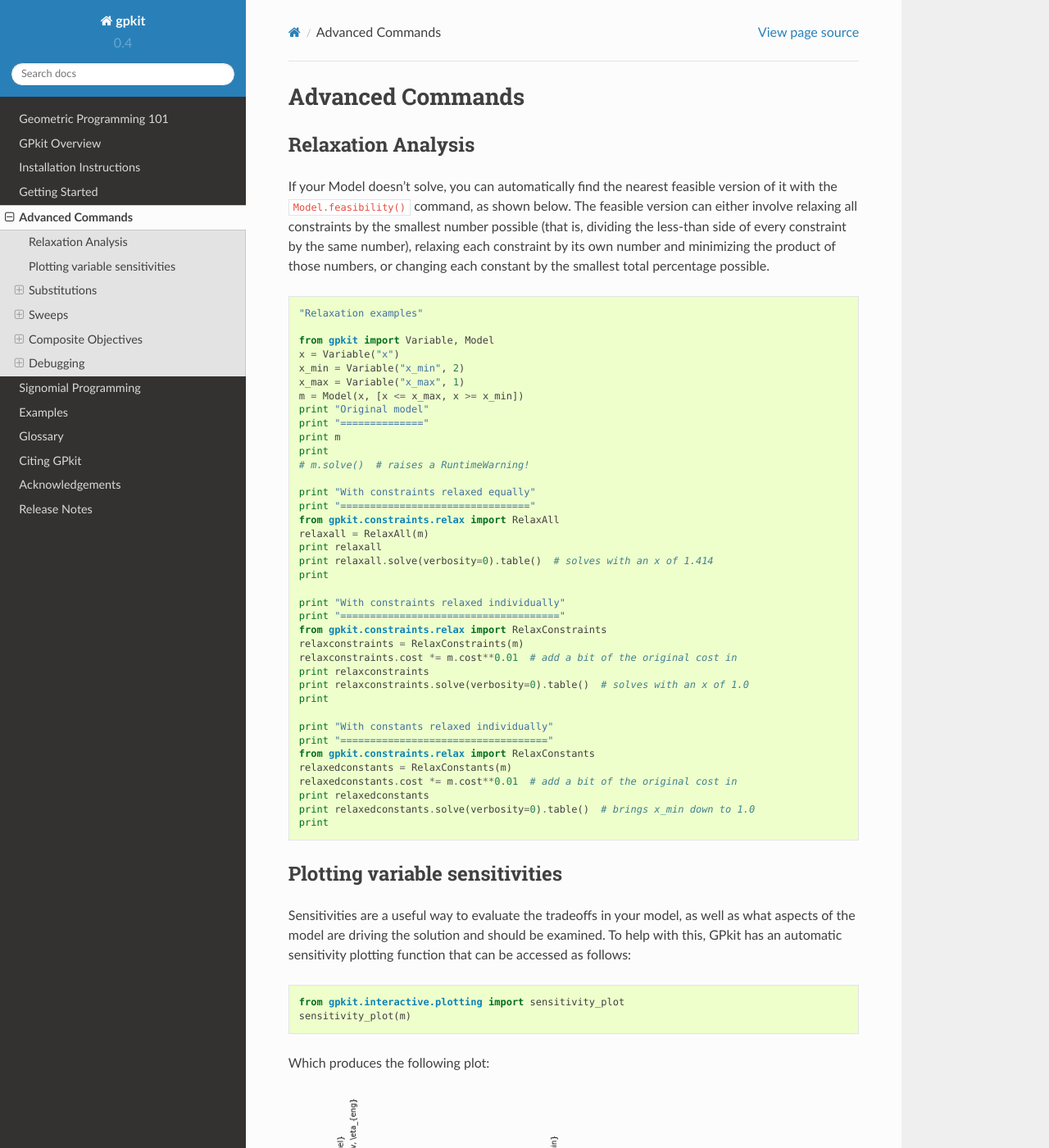
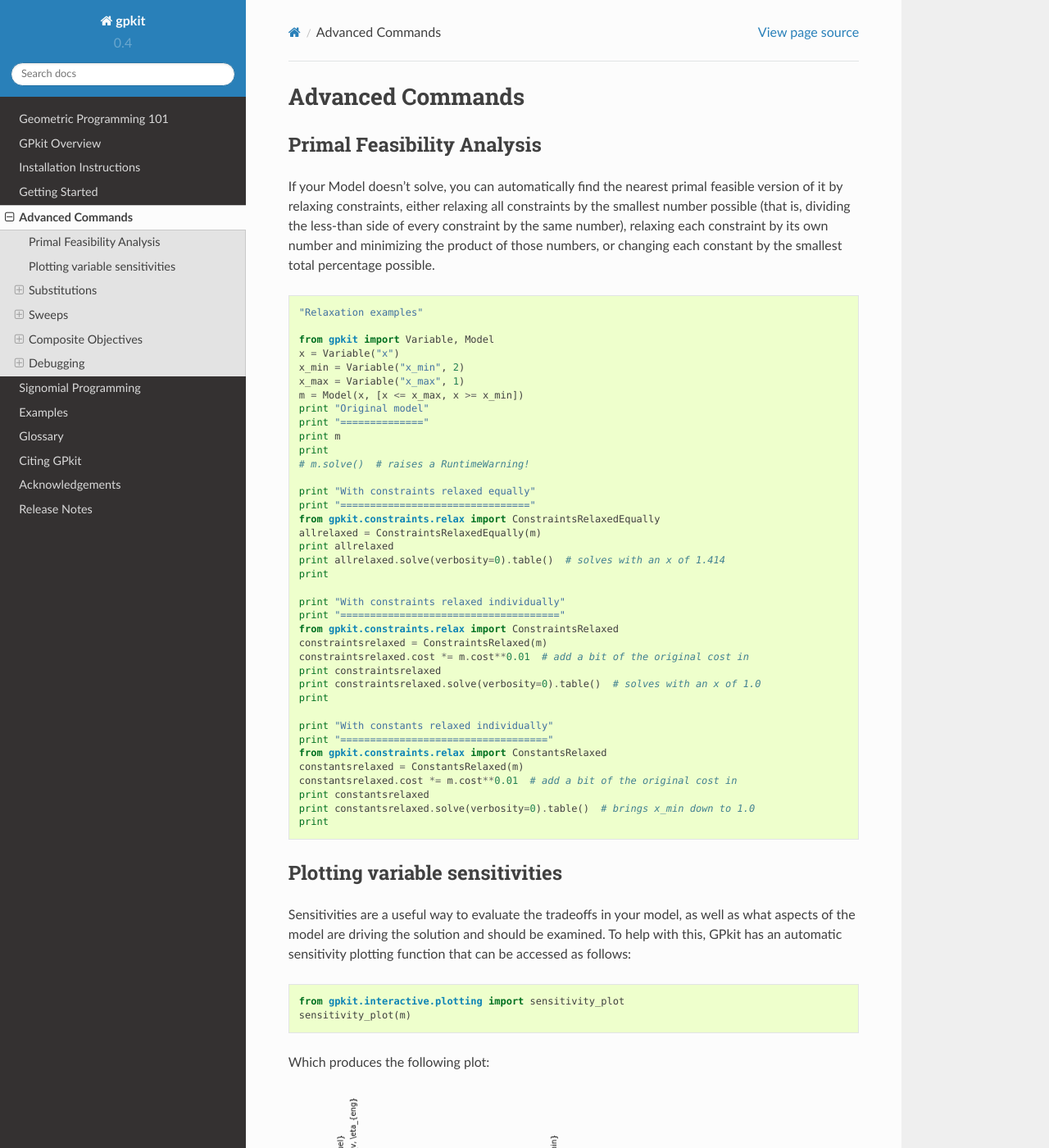
Before and after one commit to convexengineering/gpkit, a Sphinx documentation site: the page built from docs/source/advancedcommands.rst, in a window 1280 px wide and 1400 px high. Shown: the whole window at 82% size. Built offline with Sphinx 7.4.7 and the Read the Docs theme 2.0.0, drawn with Linux system fonts in a browser that asks for light colours.

Commit message:
response to code review

```diff
--- a/docs/source/advancedcommands.rst
+++ b/docs/source/advancedcommands.rst
@@ -1,10 +1,10 @@
 Advanced Commands
 *****************
 
-Relaxation Analysis
-====================
+Primal Feasibility Analysis
+===========================
 
-If your Model doesn't solve, you can automatically find the nearest feasible version of it with the ``Model.feasibility()`` command, as shown below. The feasible version can either involve relaxing all constraints by the smallest number possible (that is, dividing the less-than side of every constraint by the same number), relaxing each constraint by its own number and minimizing the product of those numbers, or changing each constant by the smallest total percentage possible.
+If your Model doesn't solve, you can automatically find the nearest primal feasible version of it by relaxing constraints, either relaxing all constraints by the smallest number possible (that is, dividing the less-than side of every constraint by the same number), relaxing each constraint by its own number and minimizing the product of those numbers, or changing each constant by the smallest total percentage possible.
 
 .. literalinclude:: examples/relaxation.py
 
--- a/docs/source/examples/debug.py
+++ b/docs/source/examples/debug.py
@@ -4,6 +4,6 @@
 x = Variable("x", "m")
 x_min = Variable("x_min", 2, "ft")
 x_max = Variable("x_max", 1, "ft")
-y = Variable("y", "volts")
-m = Model(x/y, [x <= x_max, x >= x_min])
-m.debug(verbosity=0, solver="cvxopt")
+# y = Variable("y", "volts")
+m = Model(x, [x <= x_max, x >= x_min])
+m.debug(verbosity=0)
--- a/docs/source/examples/relaxation.py
+++ b/docs/source/examples/relaxation.py
@@ -13,26 +13,26 @@
 
 print "With constraints relaxed equally"
 print "================================"
-from gpkit.constraints.relax import RelaxAll
-relaxall = RelaxAll(m)
-print relaxall
-print relaxall.solve(verbosity=0).table()  # solves with an x of 1.414
+from gpkit.constraints.relax import ConstraintsRelaxedEqually
+allrelaxed = ConstraintsRelaxedEqually(m)
+print allrelaxed
+print allrelaxed.solve(verbosity=0).table()  # solves with an x of 1.414
 print
 
 print "With constraints relaxed individually"
 print "====================================="
-from gpkit.constraints.relax import RelaxConstraints
-relaxconstraints = RelaxConstraints(m)
-relaxconstraints.cost *= m.cost**0.01  # add a bit of the original cost in
-print relaxconstraints
-print relaxconstraints.solve(verbosity=0).table()  # solves with an x of 1.0
+from gpkit.constraints.relax import ConstraintsRelaxed
+constraintsrelaxed = ConstraintsRelaxed(m)
+constraintsrelaxed.cost *= m.cost**0.01  # add a bit of the original cost in
+print constraintsrelaxed
+print constraintsrelaxed.solve(verbosity=0).table()  # solves with an x of 1.0
 print
 
 print "With constants relaxed individually"
 print "==================================="
-from gpkit.constraints.relax import RelaxConstants
-relaxedconstants = RelaxConstants(m)
-relaxedconstants.cost *= m.cost**0.01  # add a bit of the original cost in
-print relaxedconstants
-print relaxedconstants.solve(verbosity=0).table()  # brings x_min down to 1.0
+from gpkit.constraints.relax import ConstantsRelaxed
+constantsrelaxed = ConstantsRelaxed(m)
+constantsrelaxed.cost *= m.cost**0.01  # add a bit of the original cost in
+print constantsrelaxed
+print constantsrelaxed.solve(verbosity=0).table()  # brings x_min down to 1.0
 print
```
Also changed, not shown: docs/source/examples/debug_output.txt (+7 -2 lines), 3 other files.
